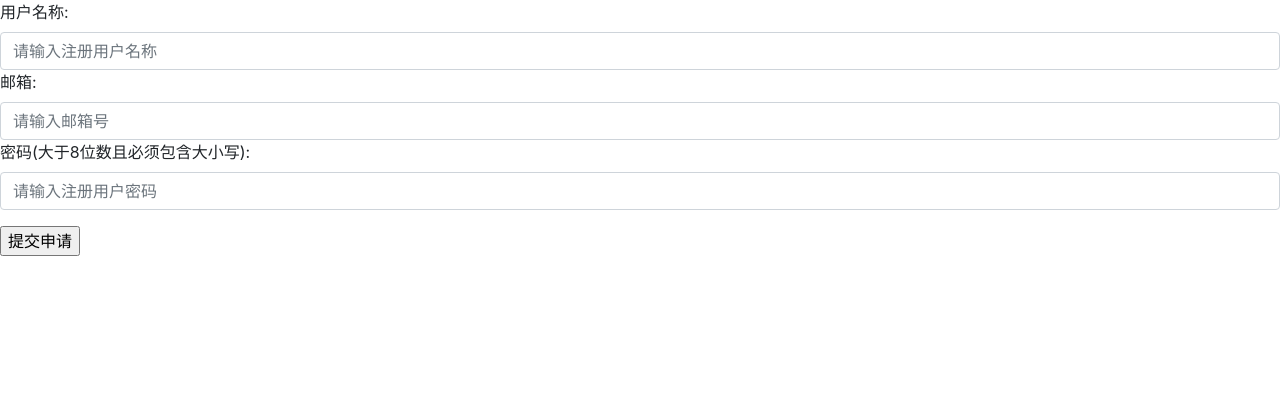
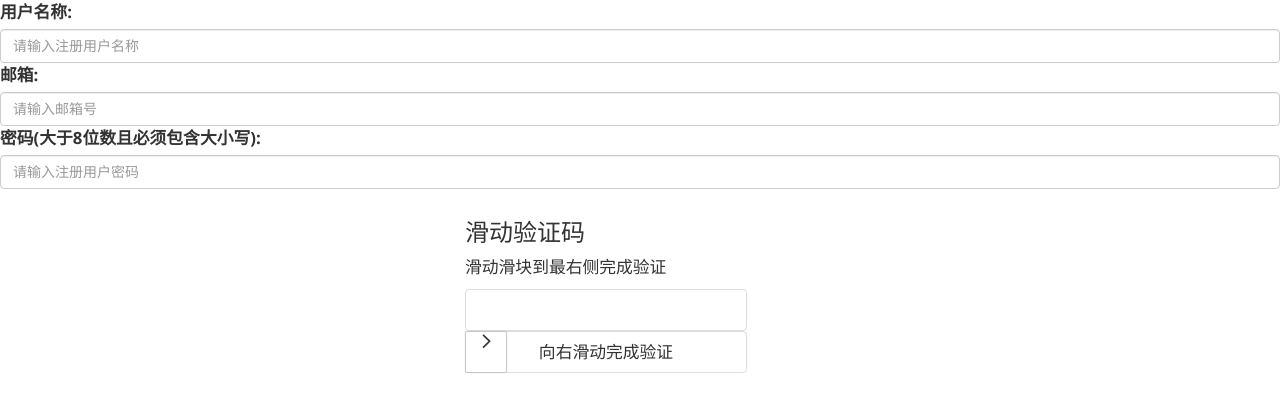
Before and after one commit to HJWZH/Django, a Django app: page /users/register/send_email/ in a window 1280 px wide. Shown: the top 412 px of the page. Run offline with Django 3.2, Linux system fonts and the light colour scheme; some libraries are stand-ins or nearby versions.

Commit message:
注册人机验证

```diff
--- a/learning_logs/templates/learning_logs/name.html
+++ b/learning_logs/templates/learning_logs/name.html
@@ -6,6 +6,75 @@
     {% csrf_token %}
     {{ form }}
     <p></p>
-    <input type="Submit" value="提交申请">
+    <html lang="zh"><head><meta http-equiv="Content-Type" content="text/html; charset=UTF-8">
+
+        <meta http-equiv="X-UA-Compatible" content="IE=edge,chrome=1">
+        <meta name="viewport" content="width=device-width,initial-scale=1,minimum-scale=1,maximum-scale=1,user-scalable=no">
+        <link href="/static/bootstrap.min.css" rel="stylesheet">
+        <link rel="stylesheet" type="text/css" href="/static/htmleaf-demo.css">
+        <link rel="stylesheet" type="text/css" href="/static/verify.css">
+        <style>
+          /*.box {
+            visibility: hidden;
+          }
+
+          .content {
+            visibility: visible;
+          }*/
+        </style>
+      </head>
+      <body style="">
+        <div class="htmleaf-container">
+          <div class="container">
+            <div class="row">
+              <div class="col-md-offset-4 col-md-4">
+                <h3>滑动验证码</h3>
+                <p>滑动滑块到最右侧完成验证</p>
+                <div id="mpanel1">
+                  <div class="verify-bar-area" style="width: 288px; height: 40px; line-height: 40px;">
+                  </div>
+                </div>
+              </div>
+            </div>
+          </div>
+        </div>
+
+        <script src="/static/jquery.min.js" type="text/javascript"></script>
+        <script>window.jQuery || document.write('<script src="/static/jquery-1.11.0.min.js"><\/script>')</script>
+        <script type="text/javascript" src="/static/verify.js"></script>
+        <script type="text/javascript">
+        a=1
+        //var t = document.getElementById('submit');//选取id为test的元素
+        //t.style.display = 'none';
+          $('#mpanel1').slideVerify({
+
+            type : 1,		//类型
+            vOffset : 5,	//误差量，根据需求自行调整
+            barSize : {
+              width : '80%',
+              height : '40px',
+            },
+            ready : function() {
+            },
+            success : function() {
+
+              var t = document.getElementById('box');
+              t.style.visibility = 'visible';// 显示元素
+              alert('验证成功！请点击提交申请！');
+            },
+            error : function() {
+              alert('验证失败！请重试');
+            }
+          });
+
+
+        </script>
+            <div id="box" style="visibility: hidden;">
+                <input type="Submit" value="提交申请">
+            </div>
+
+
+      </body></html>
+
 </form>
 {% endblock content %}
```
